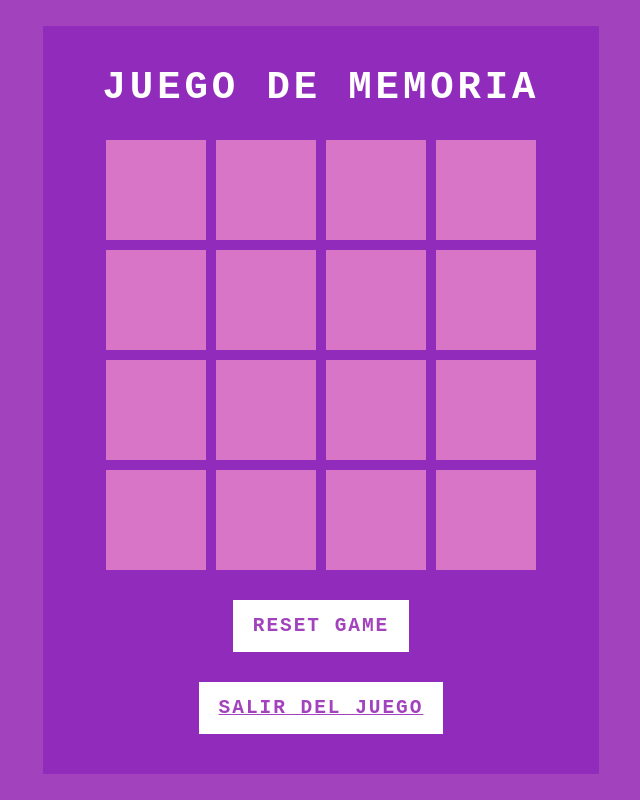
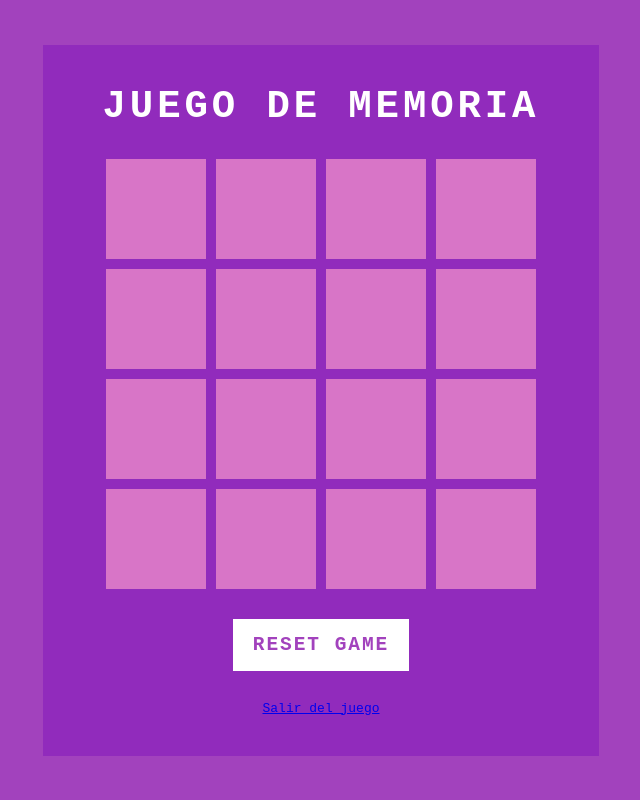
Before and after one commit to Gameboxapp/gamebox, a plain HTML site: page memorygame/memorama.html in a window 1280 px wide. Shown: the whole page, without its empty margins (319-959 px from the left). Drawn offline with Linux system fonts and the light colour scheme.

Commit message:
Update memorama.html

```diff
--- a/memorygame/memorama.html
+++ b/memorygame/memorama.html
@@ -12,7 +12,7 @@
 <h2>JUEGO DE MEMORIA </h2>
 <div class="game"></div>
 <button class="reset"  onclick="window.location.reload();">Reset game </button>
-<a href="/index.html" class="reset">Salir del juego</a>
+<a href="/index.html" id="reset">Salir del juego</a>
 </div>
 
 
```
